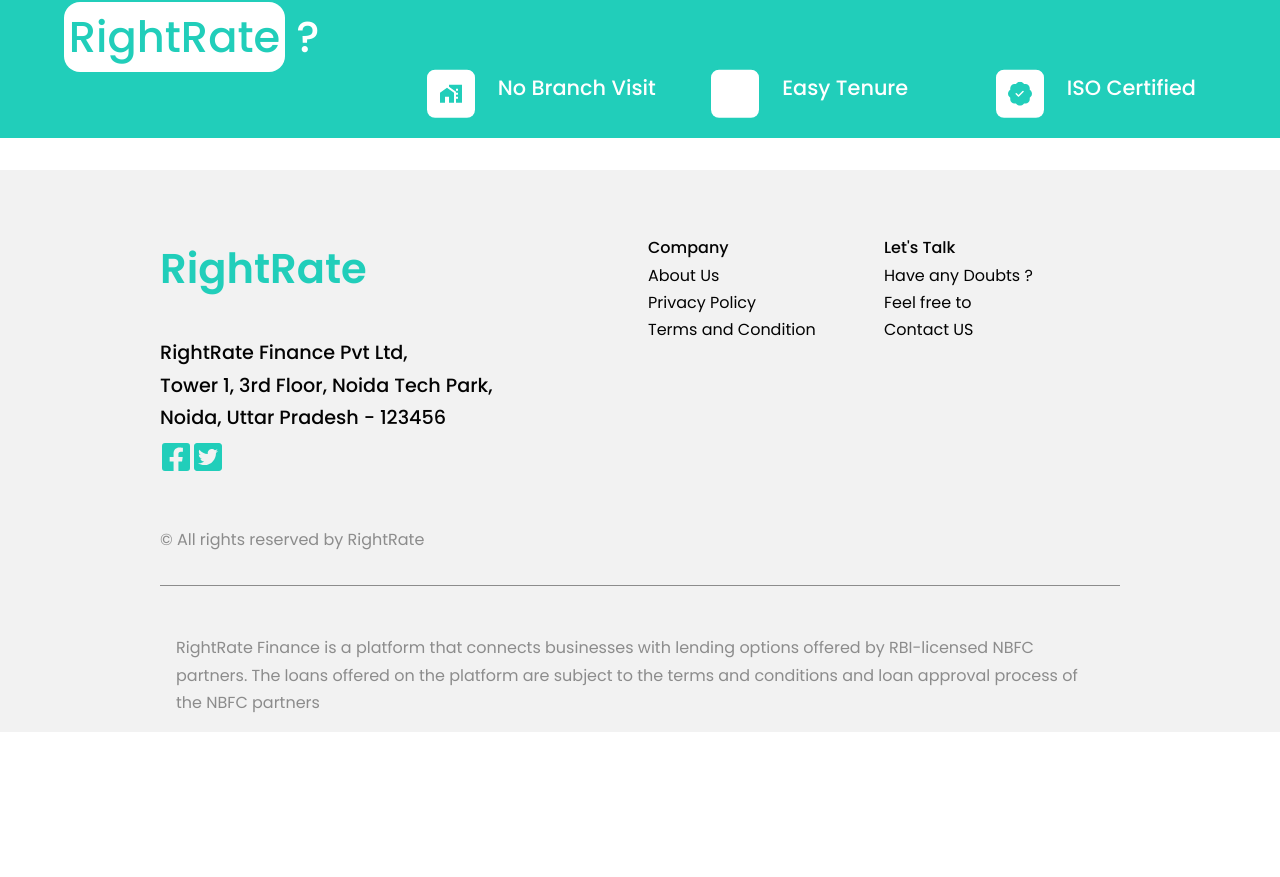
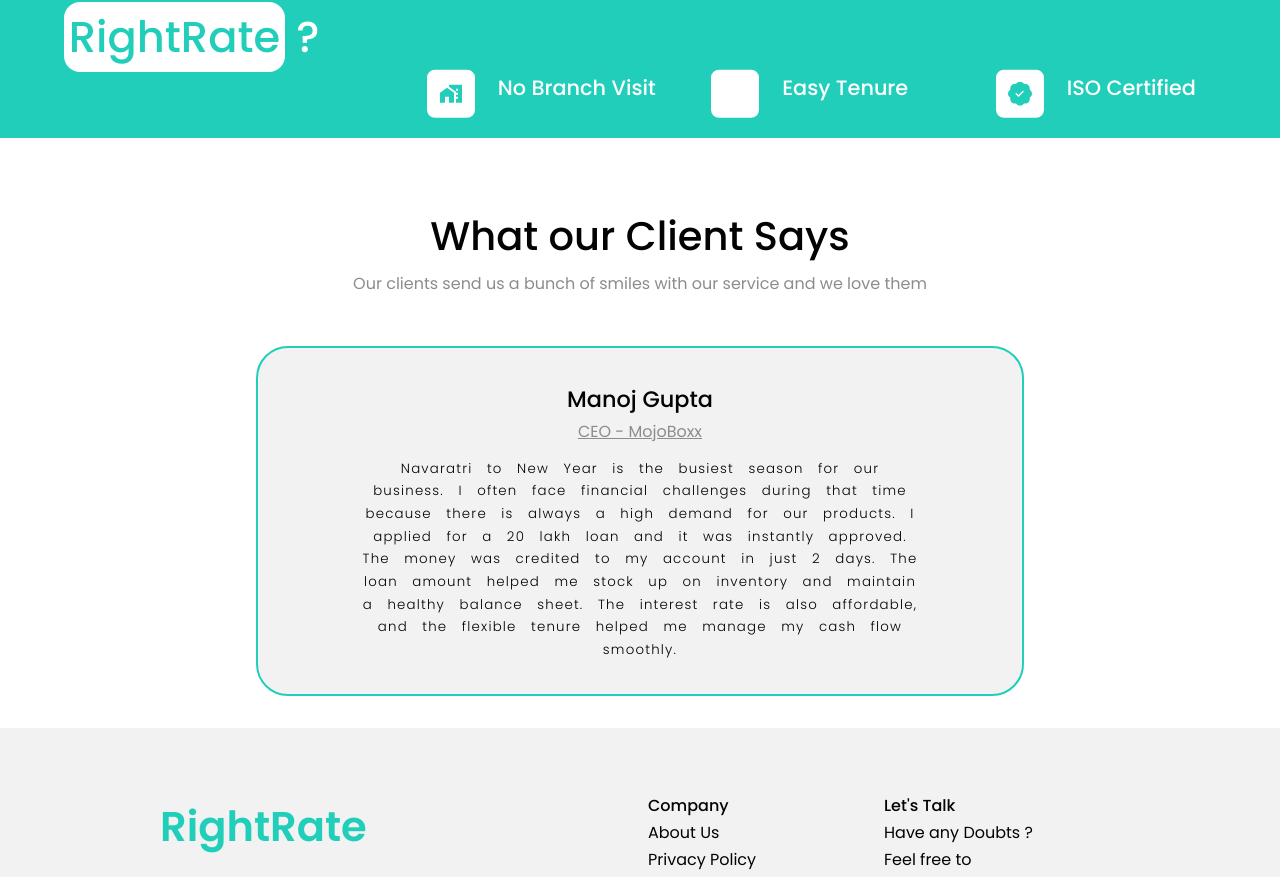
Before and after one commit to bharatyws/RightRate, a React (Create React App) app: page / in a window 1280 px wide. Shown: the part 1433-2310 px from the top of the page. Before the commit the page ends 2165 px from the top, so only its background shows below. Built offline with nearby package versions, Linux system fonts and the light colour scheme; some icons are missing; the HTML template or start-up script is replaced by a standard one.

Commit message:
testimonials done

```diff
--- a/package.json
+++ b/package.json
@@ -10,6 +10,7 @@
     "react-dom": "^18.2.0",
     "react-icons": "^4.11.0",
     "react-scripts": "5.0.1",
+    "swiper": "^11.0.3",
     "web-vitals": "^2.1.4"
   },
   "scripts": {
--- a/src/App.jsx
+++ b/src/App.jsx
@@ -6,6 +6,7 @@ import WhyRightrate from './components/whyRightrate/WhyRightrate'
 import Eligibility from './components/eligibility/Eligibility'
 import Navbar from './components/navbar/Navbar'
 import Footer from './components/footer/Footer'
+import Testimonials from './components/testimonials/Testimonials'
 
 const App = () => {
   return (
@@ -16,6 +17,7 @@ const App = () => {
         <Applynow/>
         <WhyRightrate/>
         <Eligibility/>
+        <Testimonials/>
         <Footer/>
     </>
   )
--- /dev/null
+++ b/src/components/testimonials/Testimonials.jsx
@@ -0,0 +1,66 @@
+import React from 'react'
+import './testimonials.css'
+
+// import Swiper core and required modules
+import { Pagination } from 'swiper/modules';
+
+import { Swiper, SwiperSlide } from 'swiper/react';
+
+// Import Swiper styles
+import 'swiper/css';
+import 'swiper/css/pagination';
+
+const client = [
+  {
+    id: 1,
+    name: 'Manoj Gupta',
+    title: 'CEO - MojoBoxx',
+    review: ' Navaratri to New Year is the busiest season for our business. I often face financial challenges during that time because there is always a high demand for our products. I applied for a 20 lakh loan and it was instantly approved. The money was credited to my account in just 2 days. The loan amount helped me stock up on inventory and maintain a healthy balance sheet. The interest rate is also affordable, and the flexible tenure helped me manage my cash flow smoothly.',
+  },
+  {
+    id: 2,
+    name: 'Kriparam',
+    title: 'HR - BHEL',
+    review: 'I was looking to increase production and expand my distribution outside of Jalandhar when I came across Rightrate Finance. I was initially hesitant to try, but I decided to go for it as no one else was willing to give me credit. I am glad I did! The process was incredibly smooth and straightforward, and I received the 8 Lakh loan within 48 hours. The interest rates are also very competitive when compared to other lenders',
+  },
+  {
+    id: 3,
+    name: 'Mahesh Udopadhyay',
+    title: 'Teacher - Ducat' ,
+    review: 'I came across Rightrate ads on Facebook while I was looking for a loan to upgrade my printer and a few other pieces of equipment. The application process was quick and easy - it only took me 20-25 minutes to complete it. I was approved for the loan almost instantly, and the funds were disbursed within one day. I would highly recommend Rightrate to any businesses who are looking for quick loans without any hassle.',
+  }
+]
+
+const Testimonial = () => {
+  return (
+    <section className="container testimonials__container">
+      <h1>What our Client Says</h1>
+      <p>Our clients send us a bunch of smiles with our service and we love them</p>
+      <Swiper className="container container_testimonials"
+      // install Swiper modules
+      modules={[ Pagination ]}
+      spaceBetween={40}
+      slidesPerView={1}
+      Pagination={{ clickable: true }}
+      >
+        { client.map(({id, title, name, review}) => {
+        return(
+          <SwiperSlide key={id} className="testimonial">
+          {/* <div className="client_avatar">
+            <img src={image} alt='Client'/>
+            </div> */}
+            <h5 className='client_name'>{name}</h5>
+            <p className='client__title'>{title}</p>
+            <small className='client_review'>
+              {review}
+            </small>
+
+        </SwiperSlide>
+        )}
+        )}
+      </Swiper>
+    </section>
+  )
+}
+
+export default Testimonial
--- /dev/null
+++ b/src/components/testimonials/testimonials.css
@@ -0,0 +1,63 @@
+.testimonials__container {
+    text-align: center;
+    margin-top: 4rem;
+}
+
+.testimonials__container >p {
+    color: var(--color-grey);
+}
+
+.container.container_testimonials {
+    width: 80%;
+}
+
+.testimonial {
+    margin-top: 3rem;
+    background: #f2f2f2;
+    border: 2px double var(--color-primary);
+    text-align: center;
+    padding: 2rem;
+    border-radius: 2rem;
+    user-select: none;
+}
+
+.testimonial > h5 {
+    font-size: 1.4rem;
+}
+
+.client__title {
+    font-size: 1rem;
+    text-decoration: underline;
+    color: var(--color-grey);
+}
+
+.client_review {
+    color: var(--color-text);
+    font-weight: 300;
+    display: block;
+    width: 80%;
+    margin: 0.8rem auto 0;
+    letter-spacing: 1.2px;
+    word-spacing: 0.6rem;
+}
+
+
+/*======================== MEDIA QUERY (MEDIUM DEVICES)================*/
+
+@media screen and (max-width: 1024px) {
+    .container_testimonials {
+        width: 60%;
+    }
+}
+
+/*======================== MEDIA QUERY (SMALL DEVICES)================*/
+
+@media screen and (max-width: 600px) {
+    .container.container_testimonials {
+        width: var(--container-width-sm);
+    }
+
+    .container.client_review {
+        width: var(--container-width-sm);
+    }
+}
```
Also changed, not shown: 1 other file (tests, documents, lock files or other folders).
